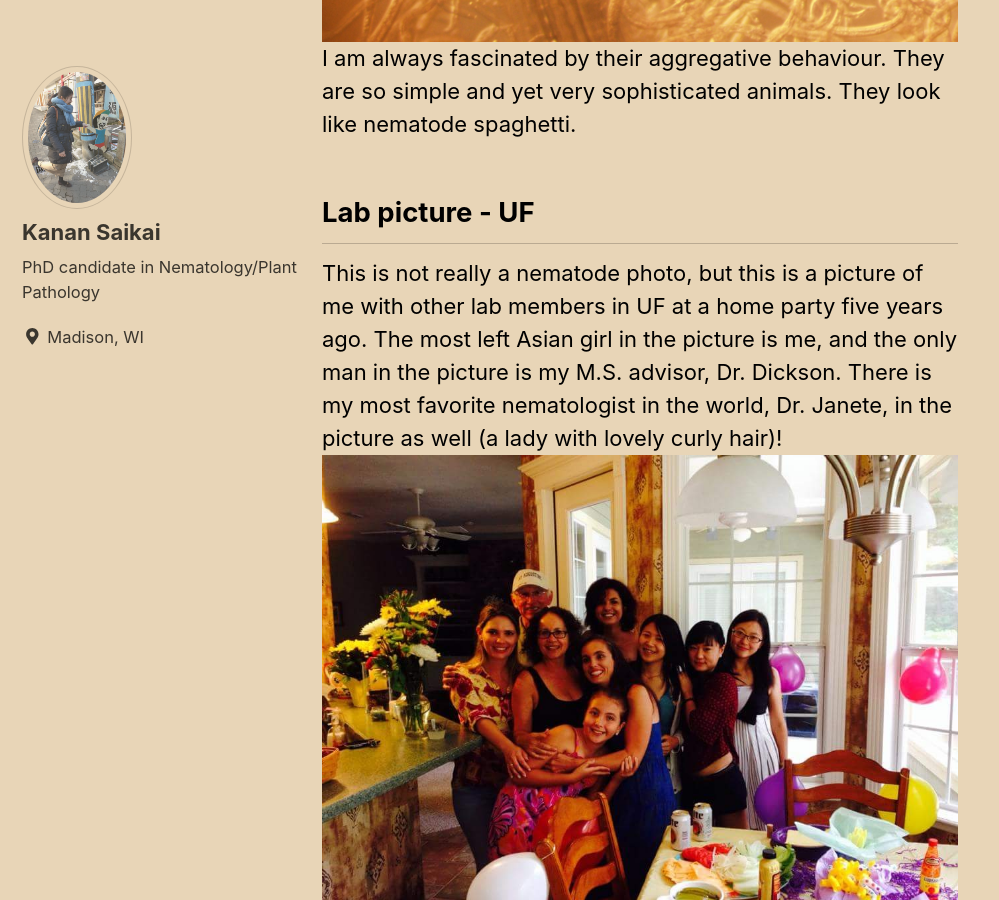
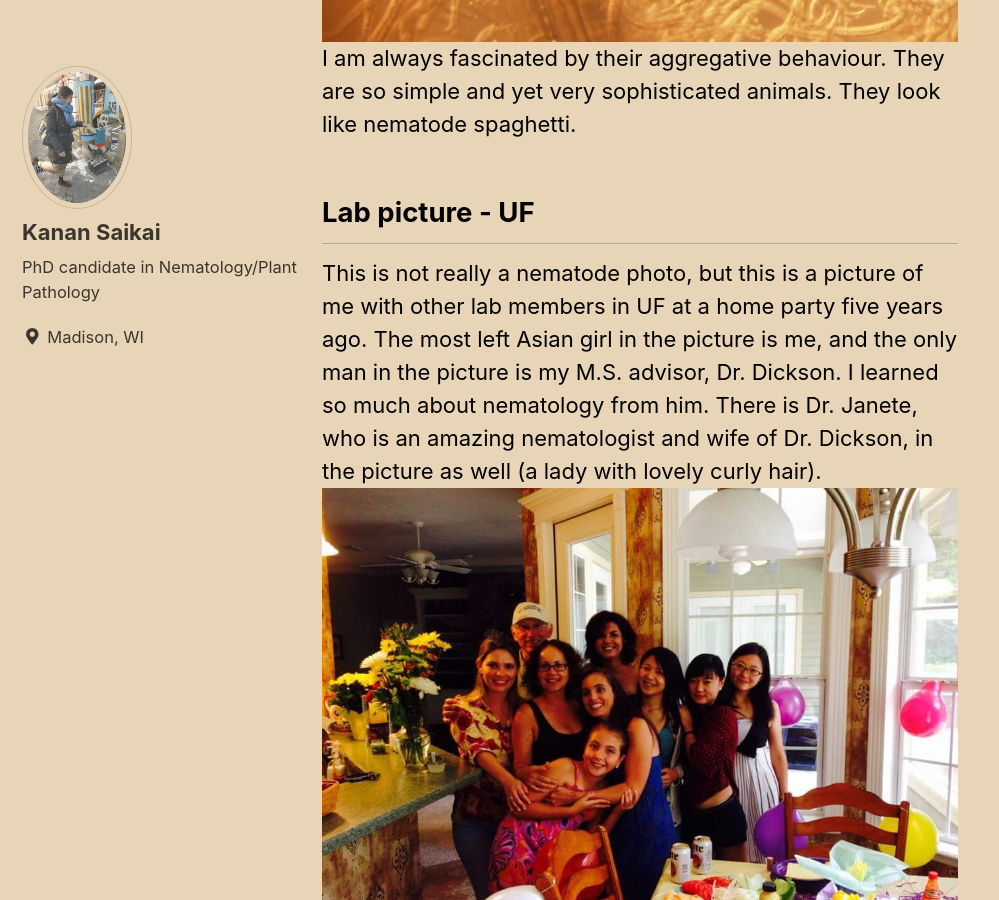
Before and after one commit to ksaikai/ksaikai.github.io, a Jekyll site: the page built from _pages/photos.md, in a window 1280 px wide and 900 px high, scrolled down 3237 px. Shown: the whole window, without its empty margins (0-999 px from the left). Built offline with Jekyll 4.4.1, drawn with Linux system fonts in a browser that asks for light colours; cached includes are drawn as plain includes; nearby versions of some CDN libraries.

Commit message:
Update photos.md

```diff
--- a/_pages/photos.md
+++ b/_pages/photos.md
@@ -26,6 +26,6 @@ They look like nematode spaghetti.
 
 ## Lab picture - UF
 This is not really a nematode photo, but this is a picture of me with other lab members in UF at a home party five years ago.
-The most left Asian girl in the picture is me, and the only man in the picture is my M.S. advisor, Dr. Dickson.
-There is my most favorite nematologist in the world, Dr. Janete, in the picture as well (a lady with lovely curly hair)!
+The most left Asian girl in the picture is me, and the only man in the picture is my M.S. advisor, Dr. Dickson. I learned so much about nematology from him.
+There is Dr. Janete, who is an amazing nematologist and wife of Dr. Dickson, in the picture as well (a lady with lovely curly hair).
 ![](../FL_lab.jpg)
```
